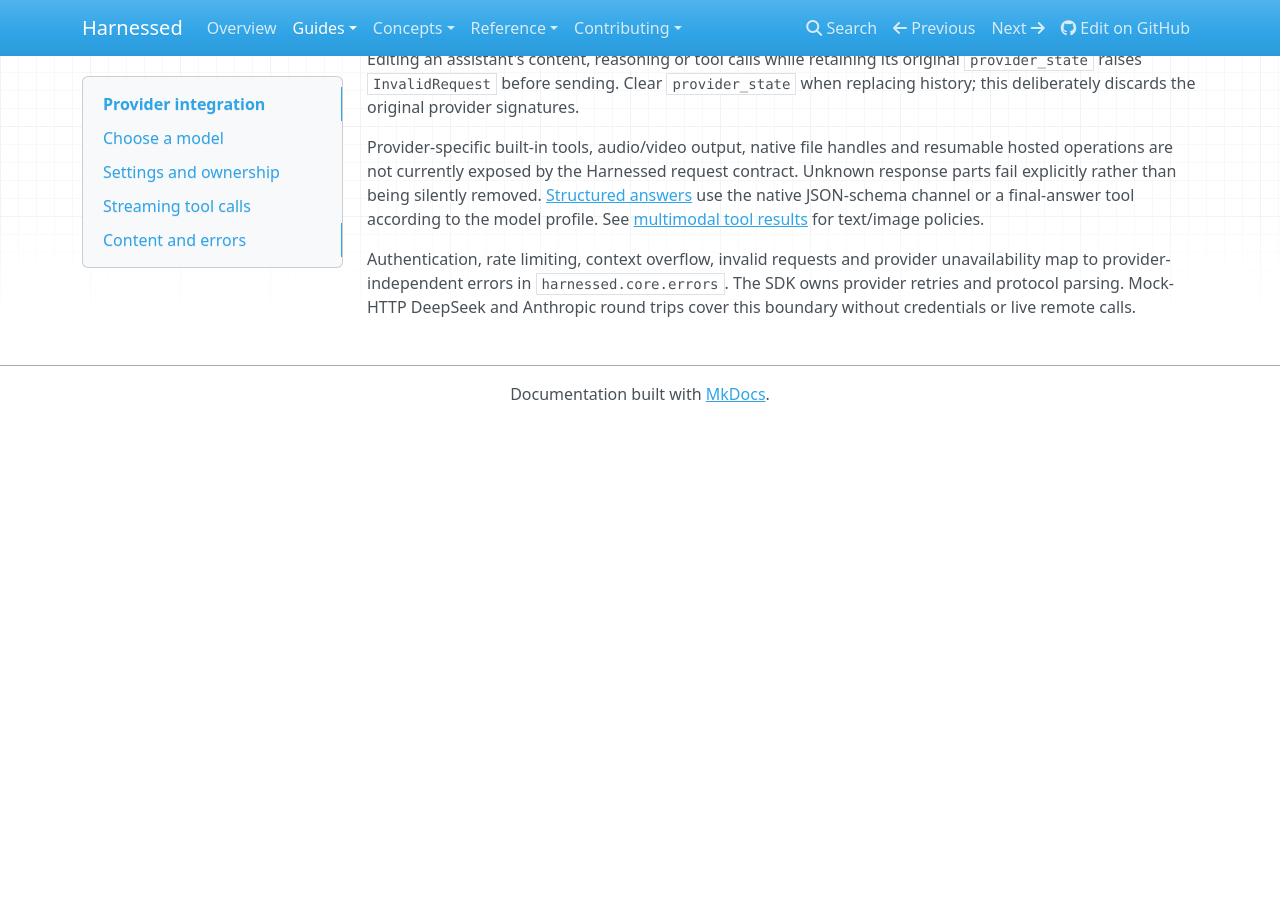
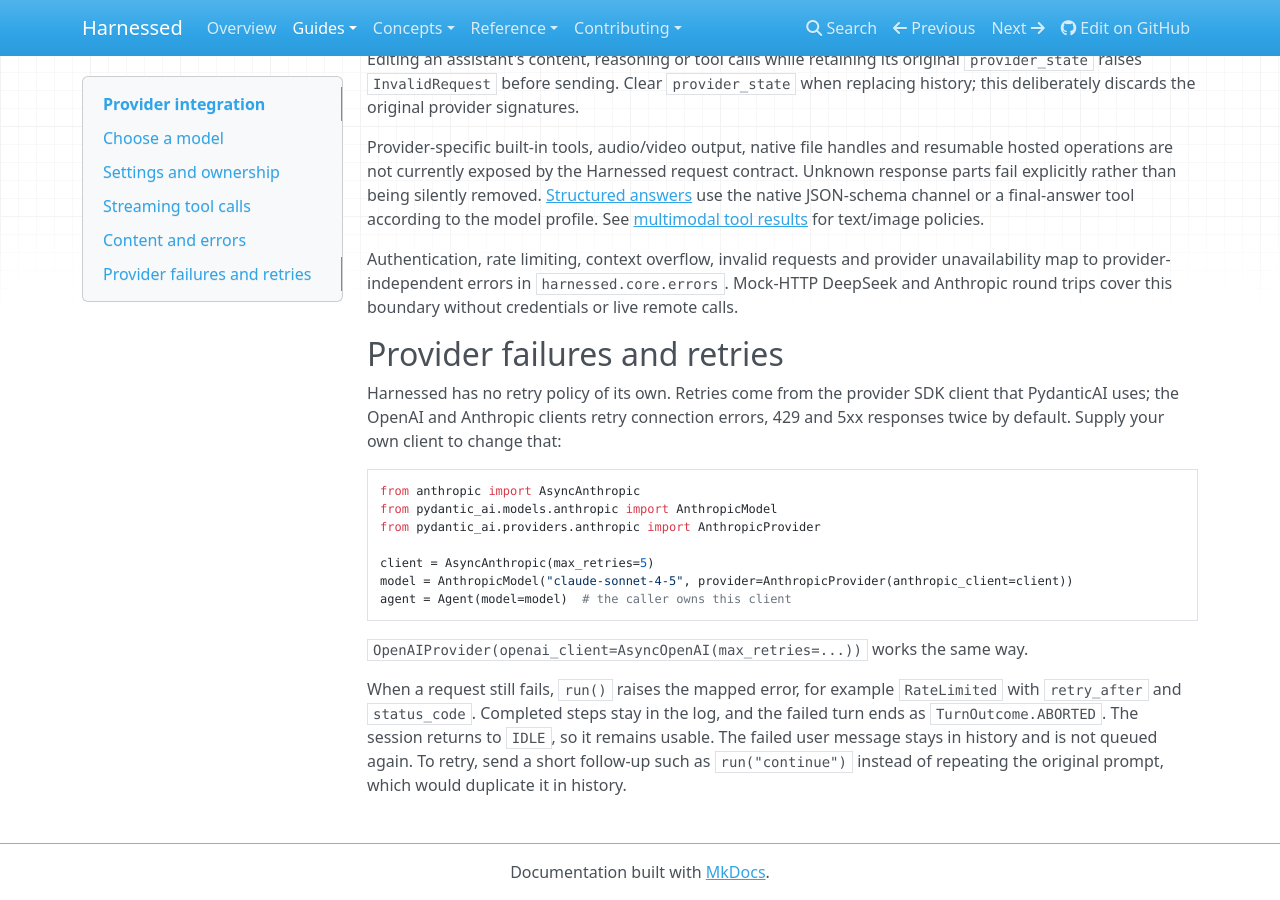
Before and after one commit to mathisarends/cordify, an MkDocs documentation site: the page built from docs/guides/models.md, in a window 1280 px wide and 900 px high, scrolled down 1493 px. Built offline with MkDocs 1.6.1, drawn with Linux system fonts in a browser that asks for light colours; nearby versions of some CDN libraries; before the commit the page ends 1915 px from its top, so only the background shows below that.

Commit message:
docs: document provider retries and the session after a failed call
Retries come from the provider SDK client behind PydanticAI. The models
guide shows how to configure them with a caller-owned client. A failed
request raises the mapped typed error, ends the turn as ABORTED and leaves
an idle, usable session. A test pins that behavior.

Co-Authored-By: Claude Opus 5.5 <noreply@anthropic.com>

````diff
--- a/docs/guides/models.md
+++ b/docs/guides/models.md
@@ -85,5 +85,30 @@ See [multimodal tool results](tools.md#multimodal-results) for text/image polici
 
 Authentication, rate limiting, context overflow, invalid requests and provider
 unavailability map to provider-independent errors in `harnessed.core.errors`.
-The SDK owns provider retries and protocol parsing. Mock-HTTP DeepSeek and Anthropic
-round trips cover this boundary without credentials or live remote calls.
+Mock-HTTP DeepSeek and Anthropic round trips cover this boundary without
+credentials or live remote calls.
+
+## Provider failures and retries
+
+Harnessed has no retry policy of its own. Retries come from the provider SDK client
+that PydanticAI uses; the OpenAI and Anthropic clients retry connection errors,
+429 and 5xx responses twice by default. Supply your own client to change that:
+
+```python
+from anthropic import AsyncAnthropic
+from pydantic_ai.models.anthropic import AnthropicModel
+from pydantic_ai.providers.anthropic import AnthropicProvider
+
+client = AsyncAnthropic(max_retries=5)
+model = AnthropicModel("claude-sonnet-4-5", provider=AnthropicProvider(anthropic_client=client))
+agent = Agent(model=model)  # the caller owns this client
+```
+
+`OpenAIProvider(openai_client=AsyncOpenAI(max_retries=...))` works the same way.
+
+When a request still fails, `run()` raises the mapped error, for example
+`RateLimited` with `retry_after` and `status_code`. Completed steps stay in the log,
+and the failed turn ends as `TurnOutcome.ABORTED`. The session returns to `IDLE`,
+so it remains usable. The failed user message stays in history and is not queued
+again. To retry, send a short follow-up such as `run("continue")` instead of
+repeating the original prompt, which would duplicate it in history.
````
Also changed, not shown: review.md (+4 -5 lines), 1 other file.
